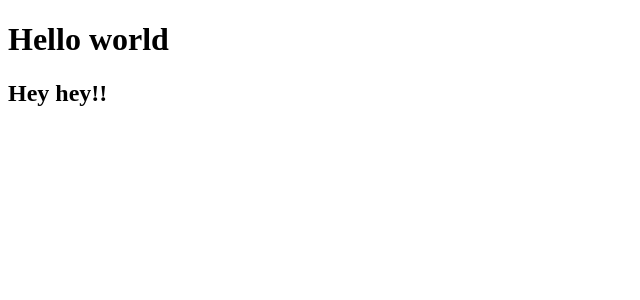
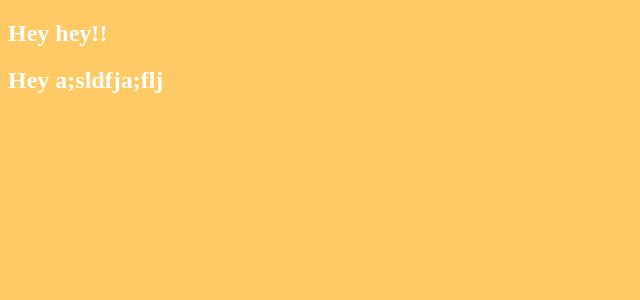
Before and after one commit to jean-bertrand/nuxt-hack, a Nuxt app: page / in a window 1280 px wide. Shown: the top 300 px of the page, without its empty margins (0-640 px from the left). Built offline with nearby package versions, Linux system fonts and the light colour scheme.

Commit message:
Adding sass

```diff
--- /dev/null
+++ b/assets/scss/_jet.scss
@@ -0,0 +1,3 @@
+body {
+  color: white;
+}
--- /dev/null
+++ b/assets/scss/_leg.scss
@@ -0,0 +1,5 @@
+$weirdblue: lighten(orange, 20%);
+
+body {
+  background-color: $weirdblue;
+}
--- /dev/null
+++ b/assets/scss/main.scss
@@ -0,0 +1,2 @@
+@import 'jet.scss';
+@import 'leg.scss';
--- /dev/null
+++ b/components/Footer.vue
@@ -0,0 +1,3 @@
+<template>
+  <h2>Hey a;sldfja;flj</h2>
+</template>
--- /dev/null
+++ b/nuxt.config.js
@@ -0,0 +1,5 @@
+module.exports = {
+  css: [
+    { src: '~assets/scss/main.scss', lang: 'scss' }
+  ]
+}
--- a/package.json
+++ b/package.json
@@ -19,5 +19,9 @@
   "homepage": "https://github.com/mattjared/nuxt-hack#readme",
   "dependencies": {
     "nuxt": "^1.0.0-alpha.4"
+  },
+  "devDependencies": {
+    "node-sass": "^4.5.3",
+    "sass-loader": "^6.0.6"
   }
 }
--- a/pages/index.vue
+++ b/pages/index.vue
@@ -1,16 +1,18 @@
-<template>
-  <div>
-    <h1>Hello world</h1>
-    <site-header/>
-  </div>
-</template>
-
 <script>
   import SiteHeader from '~components/Header.vue'
+  import SiteFooter from '~components/Footer.vue'
 
   export default {
     components: {
-      SiteHeader
+      SiteHeader,
+      SiteFooter,
     }
   }
 </script>
+
+<template>
+  <div>
+    <site-header/>
+    <site-footer/>
+  </div>
+</template>
```
Also changed, not shown: 1 other file (tests, documents, lock files or other folders).
